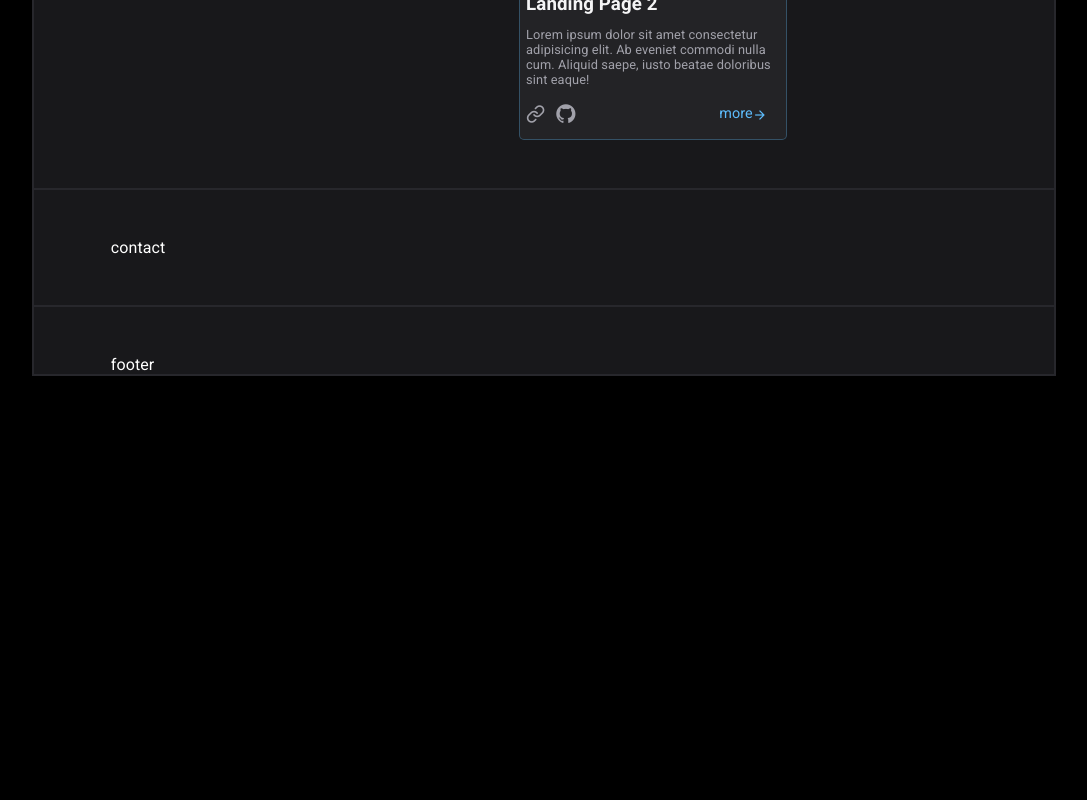
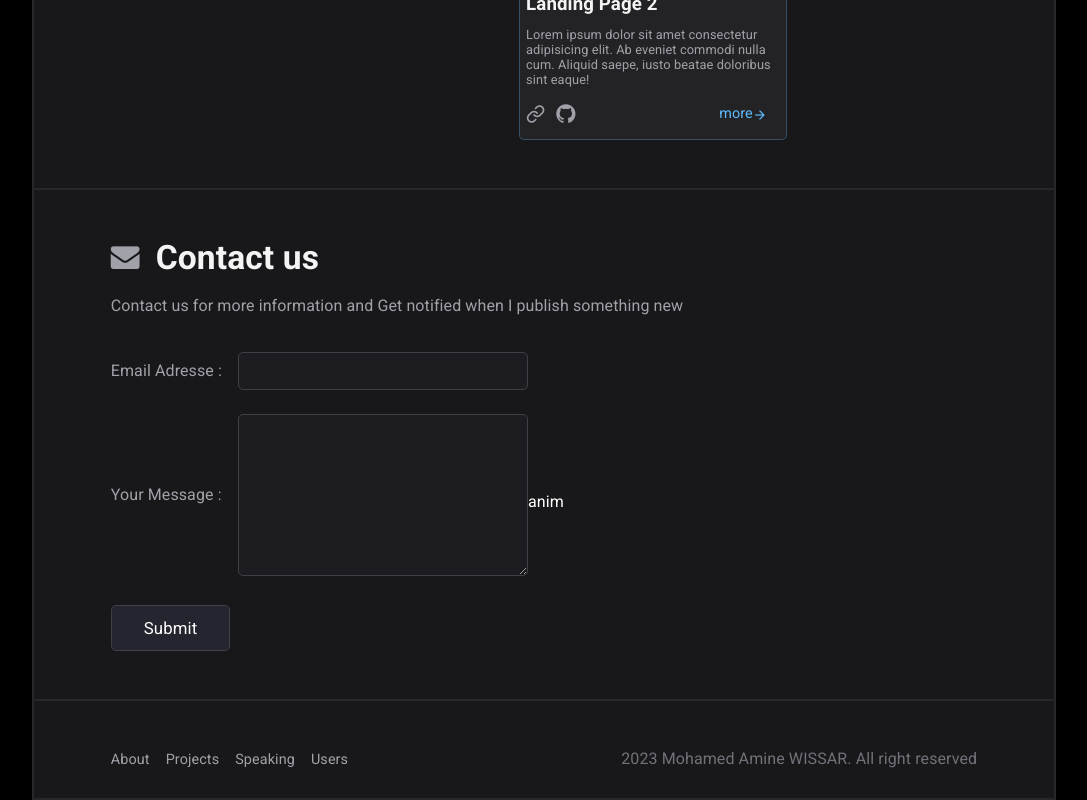
Before and after one commit to A-min-E/react-animated-portfolio, a React (Vite) app: page / in a window 1280 px wide. Shown: the part 1316-2116 px from the top of the page, without its empty margins (96-1183 px from the left). Before the commit the page ends 1692 px from the top, so only its background shows below. Built offline with nearby package versions, Linux system fonts and the light colour scheme.

Commit message:
footer and the button to scroll up

```diff
--- a/src/App.jsx
+++ b/src/App.jsx
@@ -17,6 +17,8 @@ function App() {
       <Contact />
       <div className="divider" />
       <Footer />
+
+      <button className="scroll2top icon-keyboard_arrow_up"></button>
     </div>
   );
 }
--- a/src/components/3-main/main.css
+++ b/src/components/3-main/main.css
@@ -3,6 +3,7 @@
     =============================
         1. Left Section ==> Buttons
         2. Right Section ==> Cards
+        3. Responsive Design (media query)
 
  */
 
@@ -110,6 +111,10 @@ main section.right-section.flex {
   margin-right: 12px;
 }
 
+/* ==============
+    3. Responsive Design (media query)
+  ==============*/
+
 @media (max-width: 600px) {
   main.flex {
     flex-direction: column;
--- a/src/components/4-contact/Contact.jsx
+++ b/src/components/4-contact/Contact.jsx
@@ -1,7 +1,33 @@
 import React from "react";
 import "./contact.css";
 const Contact = () => {
-  return <div>contact</div>;
+  // 3:41:00
+  return (
+    <section className="contact-us">
+      <h1 className="title">
+        <span className="icon-envelope"></span>
+        Contact us
+      </h1>
+      <p className="sub-title">
+        Contact us for more information and Get notified when I publish
+        something new
+      </p>
+      <div className="flex">
+        <form action="" className="">
+          <div className="flex">
+            <label htmlFor="">Email Adresse : </label>
+            <input required type="email" name="" id="email" />
+          </div>
+          <div style={{ marginTop: "24px" }} className="flex">
+            <label htmlFor="">Your Message : </label>
+            <textarea required name="" id="message"></textarea>
+          </div>
+          <button className="submit">Submit</button>
+        </form>
+        <div className="animation ">anim</div>
+      </div>
+    </section>
+  );
 };
 
 export default Contact;
--- a/src/components/4-contact/contact.css
+++ b/src/components/4-contact/contact.css
@@ -0,0 +1,99 @@
+/* =============================
+    table of contents
+    =============================
+        1. Left Section ==> Buttons
+        2. Right Section ==> Cards
+        3. Responsive Design (media query)
+
+ */
+section.contact-us .icon-envelope {
+  color: var(--subtitle);
+  margin-right: 1rem;
+  font-size: 1.8rem;
+}
+
+section.contact-us .title {
+  font-size: 2.1rem;
+  color: var(--title);
+  margin-bottom: 1rem;
+}
+
+section.contact-us .sub-title {
+  color: var(--subtitle);
+  margin-bottom: 2rem;
+  line-height: 1.65rem;
+}
+
+section.contact-us label {
+  color: var(--subtitle);
+}
+
+section.contact-us #email,
+section.contact-us #message {
+  all: unset;
+  background-color: rgba(63, 63, 70, 0.15);
+  border: 1px solid rgba(63 63 70);
+  width: 16rem;
+  padding: 0.5rem 1rem;
+  margin-left: 1rem;
+  border-radius: 5px;
+  transition: 0.3s;
+  font-size: 1.1rem;
+}
+
+section.contact-us #email:focus,
+section.contact-us #message:focus {
+  border: 1px solid rgb(45 212 191);
+}
+section.contact-us #email:hover,
+section.contact-us #message:hover {
+  border: 1px solid rgb(45 212 191);
+}
+
+section.contact-us #message {
+  min-height: 9rem;
+  resize: vertical;
+}
+
+section.contact-us .submit {
+  background-color: rgba(36, 37, 46, 1);
+  padding: 0.75rem 2rem;
+  text-align: center;
+  text-transform: capitalize;
+  font-size: 1.05rem;
+  border-radius: 5px;
+  transition: 0.3s;
+  margin-top: 1.8rem;
+  border: 1px solid rgba(63 63 70);
+}
+
+section.contact-us .submit:hover {
+  scale: 0.97;
+}
+
+@media (max-width: 600px) {
+  .animation {
+    display: none;
+  }
+  section.contact-us form {
+    display: flex;
+    flex-direction: column;
+    width: 85%;
+  }
+  section.contact-us form div.flex {
+    flex-direction: column;
+    align-items: start;
+  }
+
+  section.contact-us #email,
+  section.contact-us #message {
+    width: 100%;
+    margin-left: 0;
+    padding: 0.5rem 0;
+    margin-top: 1rem;
+  }
+  section.contact-us .submit {
+    width: 30%;
+    align-self: center;
+  }
+}
--- a/src/components/5-footer/Footer.jsx
+++ b/src/components/5-footer/Footer.jsx
@@ -1,7 +1,25 @@
 import React from "react";
 import "./footer.css";
 const Footer = () => {
-  return <footer>footer</footer>;
+  return (
+    <footer className="flex">
+      <ul className="flex">
+        <li>
+          <a href="">About</a>
+        </li>
+        <li>
+          <a href="">Projects</a>
+        </li>
+        <li>
+          <a href="">Speaking</a>
+        </li>
+        <li>
+          <a href="">Users</a>
+        </li>
+      </ul>
+      <p>{new Date().getFullYear()} Mohamed Amine WISSAR. All right reserved</p>
+    </footer>
+  );
 };
 
 export default Footer;
--- a/src/components/5-footer/footer.css
+++ b/src/components/5-footer/footer.css
@@ -1,2 +1,30 @@
-footer {
+footer.flex {
+  justify-content: space-between;
+  padding-bottom: 1.9rem;
 }
+
+footer.flex ul {
+  gap: 1rem;
+}
+
+footer.flex ul a {
+  color: var(--subtitle);
+  font-size: 0.9rem;
+}
+
+footer.flex ul a:hover {
+  color: var(--blue);
+  font-size: 1rem;
+  font-weight: 500;
+}
+
+footer.flex p {
+  color: rgb(113 113 122);
+}
+
+@media (max-width: 800px) {
+  footer.flex {
+    flex-direction: column;
+    gap: 2rem;
+  }
+}
--- a/src/index.css
+++ b/src/index.css
@@ -85,6 +85,47 @@ button:active {
   scale: 0.9;
 }
 
+::-webkit-scrollbar {
+  width: 0.8rem;
+}
+
+::-webkit-scrollbar-track {
+  border: 7px solid #292c3b;
+  box-shadow: inset 0 0 2.5px rgba(0, 0, 0, 0.5);
+  border-radius: 4px;
+  background-color: #d4d4d8;
+}
+
+::-webkit-scrollbar-thumb {
+  background: #888;
+  border-radius: 2px;
+}
+::-webkit-scrollbar-thumb:hover {
+  background: #555;
+}
+
+/* for firefox */
+html {
+  scrollbar-color: #333;
+}
+
+.scroll2top {
+  background-color: rgba(25, 118, 210, 0.85);
+  width: 2.6rem;
+  height: 2.6rem;
+  border-radius: 50%;
+  position: fixed;
+  bottom: 2rem;
+  right: 3%;
+  text-align: center;
+  border: 1px solid rgba(255, 255, 255, 0.2);
+}
+/* 4:30:00 */
+
+.scroll2top:hover {
+  background-color: rgb(25, 118, 210);
+}
+
 @media (max-width: 1000px) {
   .container {
     --container-padding: 1.7rem;
```
